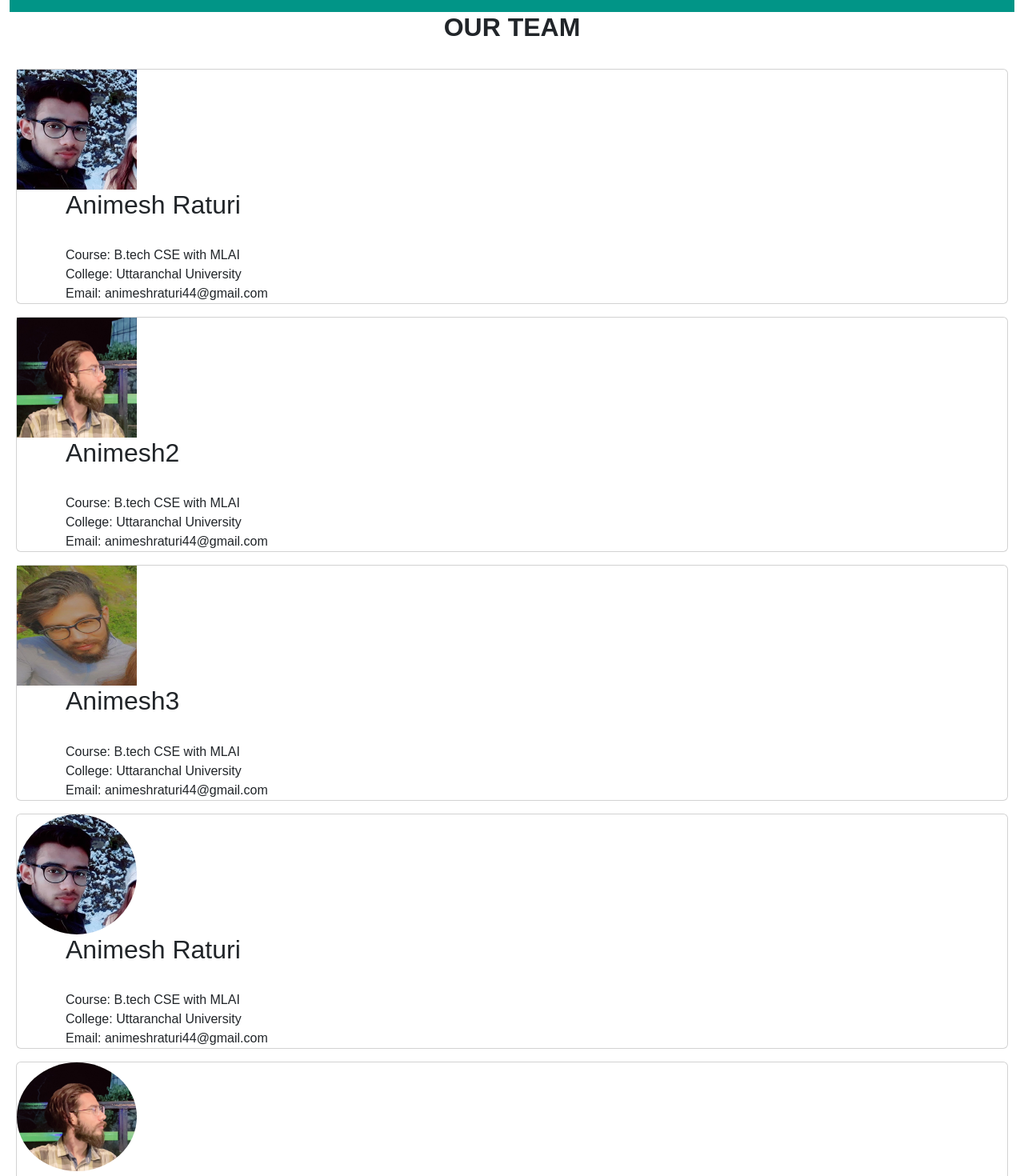
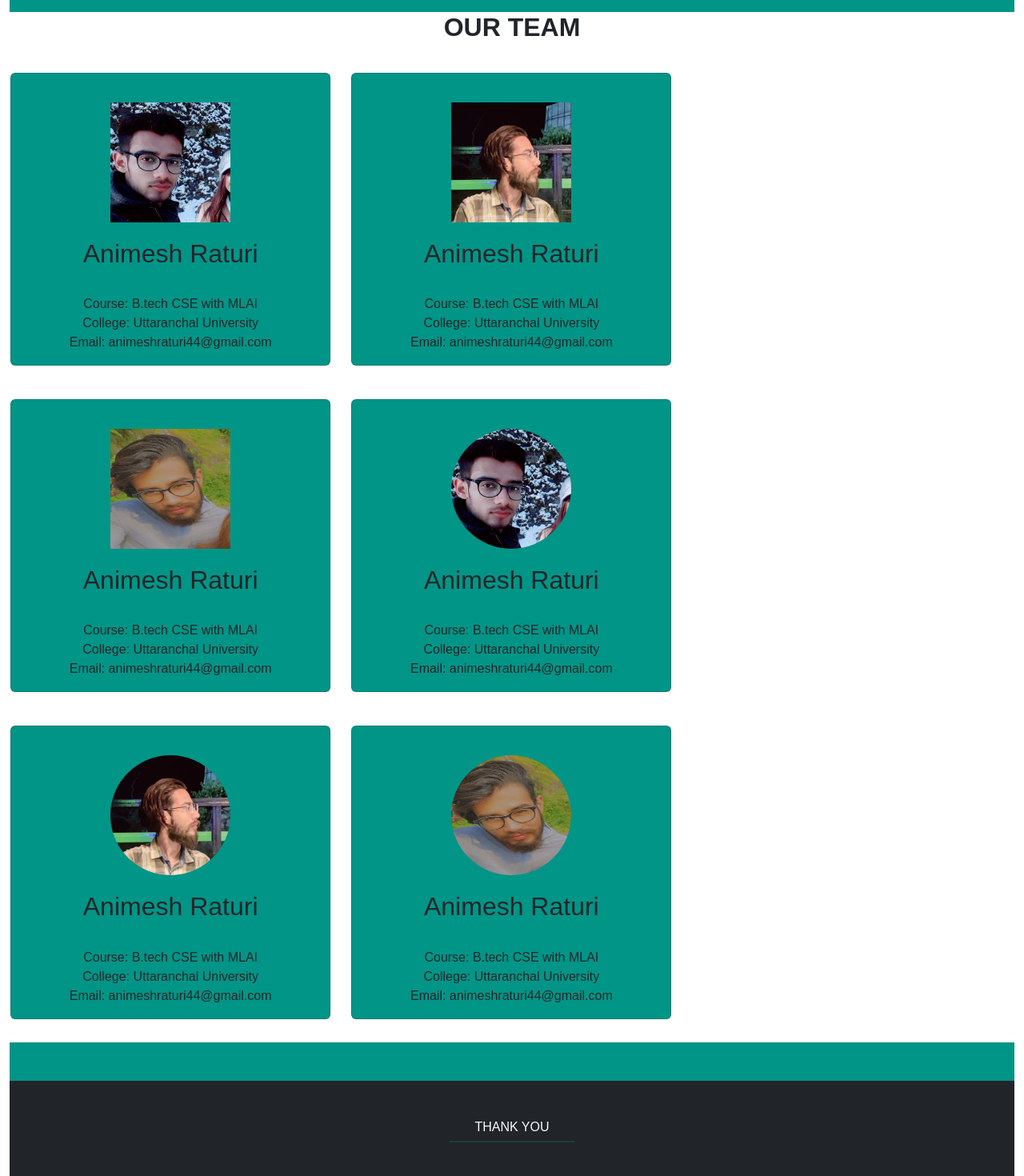
Before and after one commit to Astro3321/greenwood, a React (Create React App) app: page /about in a window 1280 px wide. Shown: the part 320-1790 px from the top of the page at 80% size. Built offline with nearby package versions, Linux system fonts and the light colour scheme; no server answers; a web font is replaced by a local one.

Commit message:
change the styling of about page

```diff
--- a/src/components/About.js
+++ b/src/components/About.js
@@ -1,4 +1,5 @@
 import React from 'react'
+import {Col, Card, Row } from 'react-bootstrap'
 import ".//about.css"
 
 export default function About() {
@@ -11,73 +12,128 @@ export default function About() {
         <h2 className='text-center mb-4'><strong>OUR TEAM</strong></h2>
         <div className="row">
             <div className="column">
-                <div className="card">
-                <img  img src="test-pic-1.jpg" alt="" className='square' height={150} width={150}/>
+                <Card className="card">
+                    <Card.Body>
+                    <Row className='hello'>
+                        <Col className='by'>
+                            <img src="test-pic-1.jpg" alt="" className='square' height={150} width={150}/>
+                        </Col>
+                        <Col>
                             <div className="container">
                                 <h2>Animesh Raturi</h2>
                                 <br/>Course: B.tech CSE with MLAI
                                 <br/>College: Uttaranchal University
                                 <br/>Email: animeshraturi44@gmail.com
                             </div>
-                </div>
+                        </Col>
+                    </Row>
+                    </Card.Body>
+                </Card>
             </div>
             <div className="column">
-                <div className="card">
-                <img  img src="test-pic-2.jpg" alt="" className='square' height={150} width={150}/>
-                <div className="container">
-                    <h2>Animesh2</h2>
-                    <br/>Course: B.tech CSE with MLAI
-                    <br/>College: Uttaranchal University
-                    <br/>Email: animeshraturi44@gmail.com
-                </div>
-                </div>
-            </div>
-            <div className="column">
-                <div className="card">
-                <img  img src="test-pic-3.jpg" alt="" className='square' height={150} width={150}/>
-                <div className="container">
-                    <h2>Animesh3</h2>
-                    <br/>Course: B.tech CSE with MLAI
-                    <br/>College: Uttaranchal University
-                    <br/>Email: animeshraturi44@gmail.com
-                </div>
-                </div>
-            </div>
-        </div>
-
-        <div className="row">
-            <div className="column">
-                <div className="card">
-                <img  img src="test-pic-1.jpg" alt="" className='rounded-circle' width={150}/>
+                <Card className="card">
+                    <Card.Body>
+                    <Row className='hello'>
+                        <Col className='by'>
+                            <img src="test-pic-2.jpg" alt="" className='square' height={150} width={150}/>
+                        </Col>
+                        <Col>
                             <div className="container">
                                 <h2>Animesh Raturi</h2>
                                 <br/>Course: B.tech CSE with MLAI
                                 <br/>College: Uttaranchal University
                                 <br/>Email: animeshraturi44@gmail.com
                             </div>
+                        </Col>
+                    </Row>
+                    </Card.Body>
+                </Card>
             </div>
+
         </div>
+
+        <div className="row">
+
         <div className="column">
-                <div className="card">
-                <img  img src="test-pic-2.jpg" alt="" className='rounded-circle' width={150}/>
+                <Card className="card">
+                    <Card.Body>
+                    <Row className='hello'>
+                        <Col className='by'>
+                            <img src="test-pic-3.jpg" alt="" className='square' height={150} width={150}/>
+                        </Col>
+                        <Col>
                             <div className="container">
-                    <h2>Animesh2</h2>
+                                <h2>Animesh Raturi</h2>
                                 <br/>Course: B.tech CSE with MLAI
                                 <br/>College: Uttaranchal University
                                 <br/>Email: animeshraturi44@gmail.com
                             </div>
-                </div>
+                        </Col>
+                    </Row>
+                    </Card.Body>
+                </Card>
             </div>
             <div className="column">
-                <div className="card">
-                <img  img src="test-pic-3.jpg" alt="" className='rounded-circle' width={150}/>
+                <Card className="card">
+                    <Card.Body>
+                    <Row className='hello'>
+                        <Col className='by'>
+                            <img src="test-pic-1.jpg" alt="" className='rounded-circle' height={150} width={150}/>
+                        </Col>
+                        <Col>
                             <div className="container">
-                    <h2>Animesh3</h2>
+                                <h2>Animesh Raturi</h2>
                                 <br/>Course: B.tech CSE with MLAI
                                 <br/>College: Uttaranchal University
                                 <br/>Email: animeshraturi44@gmail.com
                             </div>
+                        </Col>
+                    </Row>
+                    </Card.Body>
+                </Card>
             </div>
+
+        </div>
+
+        <div className="row">
+
+        <div className="column">
+                <Card className="card">
+                    <Card.Body>
+                    <Row className='hello'>
+                        <Col className='by'>
+                            <img src="test-pic-2.jpg" alt="" className='rounded-circle' height={150} width={150}/>
+                        </Col>
+                        <Col>
+                            <div className="container">
+                                <h2>Animesh Raturi</h2>
+                                <br/>Course: B.tech CSE with MLAI
+                                <br/>College: Uttaranchal University
+                                <br/>Email: animeshraturi44@gmail.com
+                            </div>
+                        </Col>
+                    </Row>
+                    </Card.Body>
+                </Card>
+            </div>
+            <div className="column">
+                <Card className="card">
+                    <Card.Body>
+                    <Row className='hello'>
+                        <Col className='by'>
+                            <img src="test-pic-3.jpg" alt="" className='rounded-circle' height={150} width={150}/>
+                        </Col>
+                        <Col>
+                            <div className="container">
+                                <h2>Animesh Raturi</h2>
+                                <br/>Course: B.tech CSE with MLAI
+                                <br/>College: Uttaranchal University
+                                <br/>Email: animeshraturi44@gmail.com
+                            </div>
+                        </Col>
+                    </Row>
+                    </Card.Body>
+                </Card>
             </div>
         </div>
     </>)
--- a/src/components/about.css
+++ b/src/components/about.css
@@ -8,20 +8,34 @@ body{
     color: white;
     padding: 50px;
 }
-.colum{
+.column{
     float: left;
     width: 33.3%;
     margin-bottom: 16px;
-    padding: 5px
+    padding: 5px;
 }
 .card{
     box-shadow: 0 4px 8px 0 rgba(o,0,0,0.2);
     margin: 8px;
+    background-color: #019587;
+
+    /* height: 150px;
+    width: 150px;
+    display: inline-block; */
 }
 .container{
+    /* background-color: #ddff19; */
     display: table;
+
+    /* display: inline-block; */
 }
-
+.hello{
+    display: center;
+    text-align: center;
+}
+.by{
+    margin: 20px;
+}
 /* html {
     box-sizing: border-box;
   }
@@ -34,4 +48,6 @@ body{
     width: 33.3%;
     margin-bottom: 16px;
     padding: 0 8px;
-  } */
+  }  */
+
+  /* style ={{width: "50%"}} */
```
Lines whose indentation alone changed are shown as unchanged.
